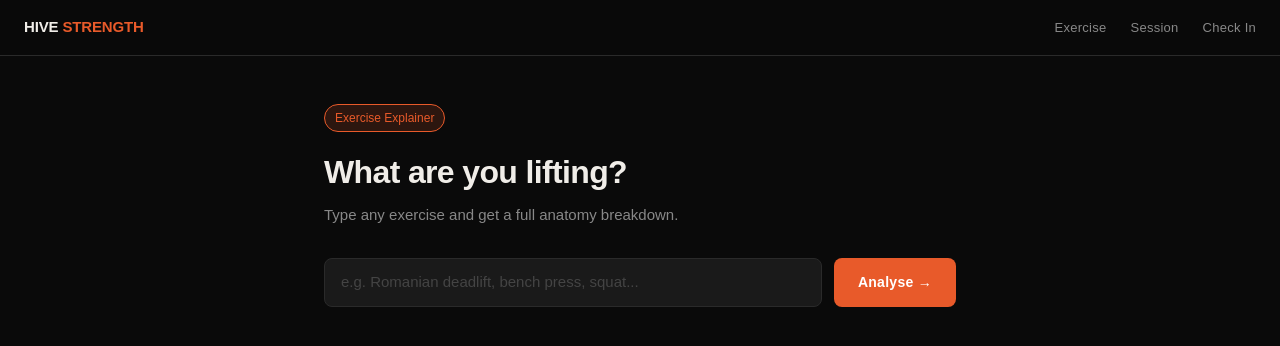
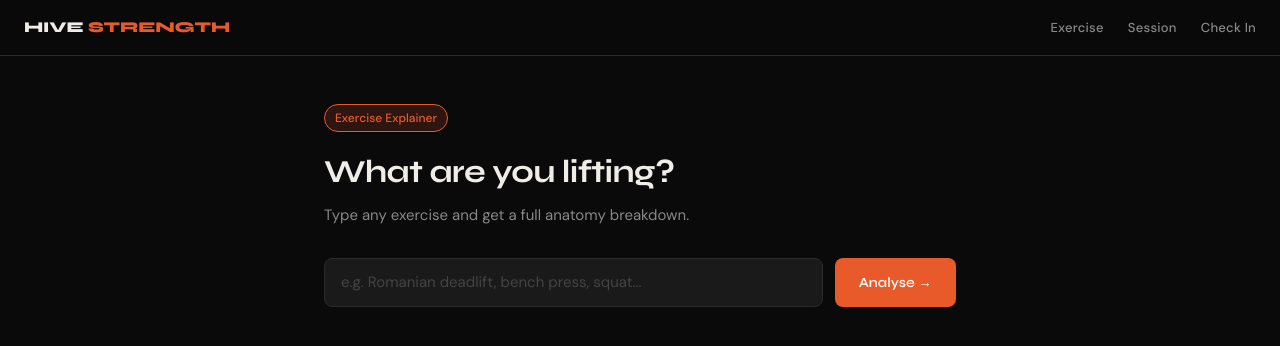
Before and after one commit to saggarsonny-boop/hive-strength-mastery, a Next.js app: page /exercise in a window 1280 px wide. Shown: the top 346 px of the page. Built offline with nearby package versions, Linux system fonts and the light colour scheme.

Commit message:
fix: CSS import order for Tailwind v4

```diff
--- a/app/globals.css
+++ b/app/globals.css
@@ -1,5 +1,5 @@
+@import url("https://fonts.googleapis.com/css2?family=Syne:wght@400;500;600;700;800&family=DM+Sans:ital,opsz,wght@0,9..40,300;0,9..40,400;0,9..40,500;1,9..40,300&display=swap");
 @import "tailwindcss";
-@import url('https://fonts.googleapis.com/css2?family=Syne:wght@400;500;600;700;800&family=DM+Sans:ital,opsz,wght@0,9..40,300;0,9..40,400;0,9..40,500;1,9..40,300&display=swap');
 
 :root {
   --bg: #0a0a0a;
@@ -11,118 +11,32 @@
   --text-secondary: #888888;
   --text-muted: #444444;
   --accent: #e85a2a;
-  --accent-soft: rgba(232, 90, 42, 0.15);
+  --accent-soft: rgba(232,90,42,0.15);
   --accent-amber: #f5a623;
-  --accent-amber-soft: rgba(245, 166, 35, 0.15);
+  --accent-amber-soft: rgba(245,166,35,0.15);
   --muscle-primary: #e8453c;
   --muscle-secondary: #f5a623;
   --muscle-stabilizer: #4a9eff;
   --success: #4caf82;
-  --warning: #f5a623;
 }
 
 * { box-sizing: border-box; margin: 0; padding: 0; }
-
-html {
-  background: var(--bg);
-  color: var(--text-primary);
-  font-family: 'DM Sans', sans-serif;
-  font-size: 16px;
-  -webkit-font-smoothing: antialiased;
-}
-
+html { background: var(--bg); color: var(--text-primary); font-family: DM Sans, sans-serif; font-size: 16px; -webkit-font-smoothing: antialiased; }
 body { min-height: 100vh; background: var(--bg); }
-
-h1, h2, h3, h4 {
-  font-family: 'Syne', sans-serif;
-  font-weight: 700;
-  letter-spacing: -0.02em;
-}
-
-.btn-primary {
-  display: block;
-  width: 100%;
-  background: var(--accent);
-  color: white;
-  padding: 14px 24px;
-  border-radius: 8px;
-  font-family: 'Syne', sans-serif;
-  font-weight: 600;
-  font-size: 14px;
-  letter-spacing: 0.02em;
-  text-align: center;
-  border: none;
-  cursor: pointer;
-  transition: opacity 0.15s;
-  text-decoration: none;
-}
-
+h1,h2,h3,h4 { font-family: Syne, sans-serif; font-weight: 700; letter-spacing: -0.02em; }
+.btn-primary { display: block; width: 100%; background: var(--accent); color: white; padding: 14px 24px; border-radius: 8px; font-family: Syne, sans-serif; font-weight: 600; font-size: 14px; text-align: center; border: none; cursor: pointer; transition: opacity 0.15s; text-decoration: none; }
 .btn-primary:hover { opacity: 0.85; }
 .btn-primary:disabled { opacity: 0.4; cursor: not-allowed; }
-
-.btn-secondary {
-  display: block;
-  width: 100%;
-  background: transparent;
-  color: var(--text-primary);
-  padding: 14px 24px;
-  border-radius: 8px;
-  font-family: 'Syne', sans-serif;
-  font-weight: 600;
-  font-size: 14px;
-  letter-spacing: 0.02em;
-  text-align: center;
-  border: 1px solid var(--border-bright);
-  cursor: pointer;
-  transition: border-color 0.15s, background 0.15s;
-  text-decoration: none;
-}
-
+.btn-secondary { display: block; width: 100%; background: transparent; color: var(--text-primary); padding: 14px 24px; border-radius: 8px; font-family: Syne, sans-serif; font-weight: 600; font-size: 14px; text-align: center; border: 1px solid var(--border-bright); cursor: pointer; text-decoration: none; }
 .btn-secondary:hover { border-color: var(--text-secondary); background: var(--bg-elevated); }
-
-.card {
-  background: var(--bg-card);
-  border: 1px solid var(--border);
-  border-radius: 12px;
-  padding: 20px;
-}
-
-.tag {
-  display: inline-block;
-  background: var(--bg-elevated);
-  border: 1px solid var(--border);
-  color: var(--text-secondary);
-  padding: 4px 10px;
-  border-radius: 100px;
-  font-size: 12px;
-  font-weight: 500;
-}
-
+.card { background: var(--bg-card); border: 1px solid var(--border); border-radius: 12px; padding: 20px; }
+.tag { display: inline-block; background: var(--bg-elevated); border: 1px solid var(--border); color: var(--text-secondary); padding: 4px 10px; border-radius: 100px; font-size: 12px; font-weight: 500; }
 .tag-accent { background: var(--accent-soft); border-color: var(--accent); color: var(--accent); }
 .tag-amber { background: var(--accent-amber-soft); border-color: var(--accent-amber); color: var(--accent-amber); }
-.tag-blue { background: rgba(74, 158, 255, 0.1); border-color: #4a9eff; color: #4a9eff; }
-
 .muscle-dot-primary { display: inline-block; width: 8px; height: 8px; border-radius: 50%; background: var(--muscle-primary); margin-right: 6px; }
 .muscle-dot-secondary { display: inline-block; width: 8px; height: 8px; border-radius: 50%; background: var(--muscle-secondary); margin-right: 6px; }
 .muscle-dot-stabilizer { display: inline-block; width: 8px; height: 8px; border-radius: 50%; background: var(--muscle-stabilizer); margin-right: 6px; }
-
-input, textarea {
-  background: var(--bg-elevated);
-  border: 1px solid var(--border);
-  color: var(--text-primary);
-  border-radius: 8px;
-  padding: 12px 16px;
-  font-family: 'DM Sans', sans-serif;
-  font-size: 15px;
-  width: 100%;
-  outline: none;
-  transition: border-color 0.15s;
-}
-
+input, textarea { background: var(--bg-elevated); border: 1px solid var(--border); color: var(--text-primary); border-radius: 8px; padding: 12px 16px; font-family: DM Sans, sans-serif; font-size: 15px; width: 100%; outline: none; transition: border-color 0.15s; }
 input:focus, textarea:focus { border-color: var(--accent); }
 input::placeholder, textarea::placeholder { color: var(--text-muted); }
-
 .divider { border: none; border-top: 1px solid var(--border); margin: 24px 0; }
-
-.progress-bar { height: 2px; background: var(--border); border-radius: 100px; overflow: hidden; }
-.progress-bar-fill { height: 100%; background: var(--accent); border-radius: 100px; transition: width 0.3s ease; }
```
